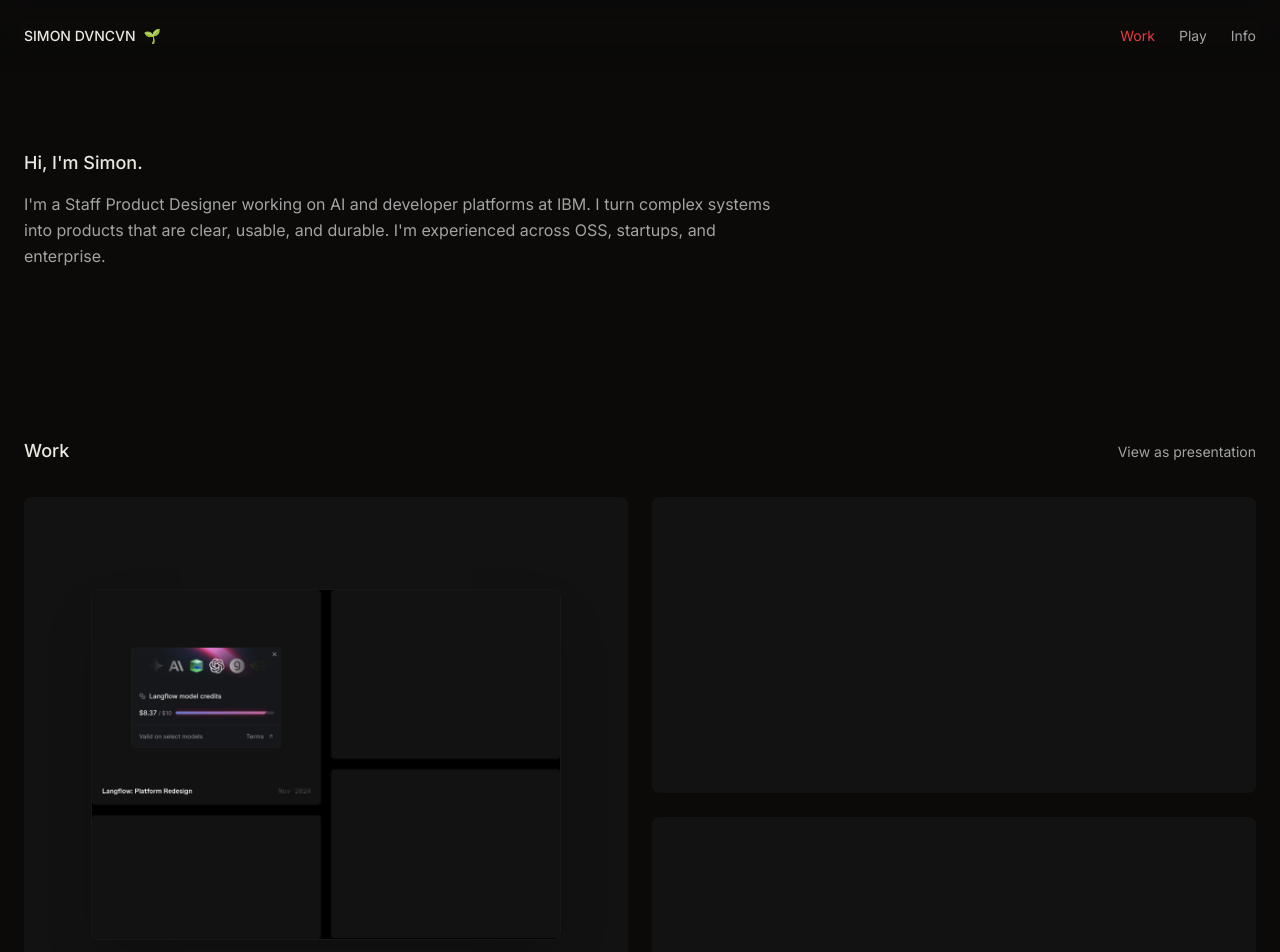
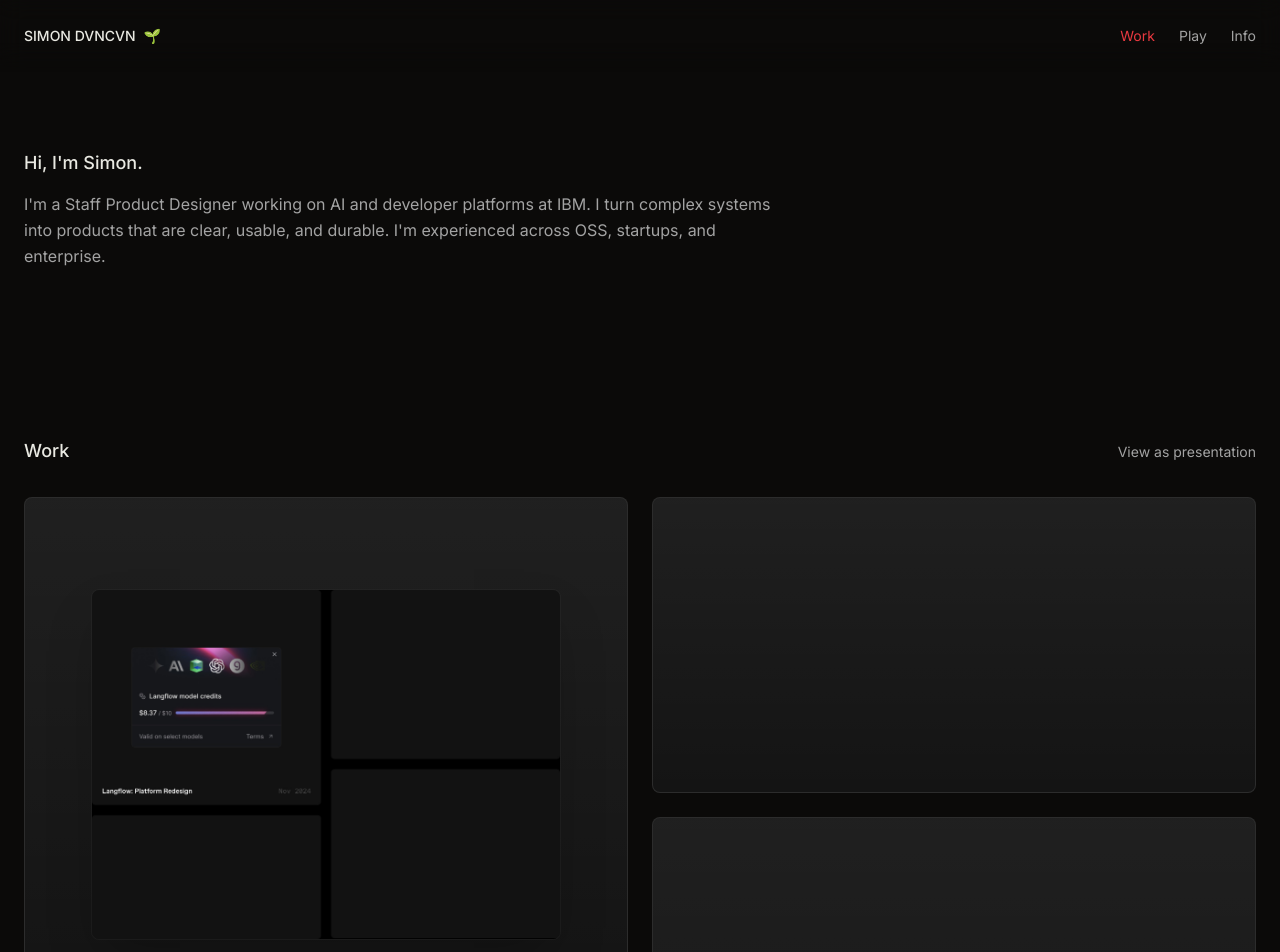
Before and after one commit to dvncvn/portfolio, a Next.js app: page / in a window 1280 px wide. Shown: the top 952 px of the page. Built offline with nearby package versions, Linux system fonts and the light colour scheme.

Commit message:
Refine page-load motion and restore work card surfaces
Use subtle settle-in animations (no opacity-to-zero) so tiles remain readable.
Fix WorkCard link display so card backgrounds fill the grid as intended.

```diff
--- a/src/app/info/page.tsx
+++ b/src/app/info/page.tsx
@@ -1,3 +1,6 @@
+"use client";
+
+import { motion } from "framer-motion";
 import { EmploymentTable, type EmploymentRow } from "@/components/employment-table";
 
 const workHistory: EmploymentRow[] = [
@@ -35,7 +38,15 @@ export default function InfoPage() {
   return (
     <div className="py-20">
       <div className="grid gap-16 lg:grid-cols-2 lg:gap-24">
-        <div className="space-y-4">
+        <motion.div
+          initial={{ opacity: 1, y: 10 }}
+          animate={{ opacity: 1, y: 0 }}
+          transition={{
+            duration: 0.35,
+            ease: [0.25, 0.1, 0.25, 1],
+          }}
+          className="space-y-4"
+        >
           <h1 className="text-[18px] font-medium leading-tight text-foreground">
             Info
           </h1>
@@ -43,9 +54,19 @@ export default function InfoPage() {
             A few details, links, and a quick work history. This page will get
             fleshed out as content comes together.
           </p>
-        </div>
+        </motion.div>
 
-        <EmploymentTable rows={workHistory} />
+        <motion.div
+          initial={{ opacity: 1, y: 10 }}
+          animate={{ opacity: 1, y: 0 }}
+          transition={{
+            duration: 0.35,
+            delay: 0.06,
+            ease: [0.25, 0.1, 0.25, 1],
+          }}
+        >
+          <EmploymentTable rows={workHistory} />
+        </motion.div>
       </div>
     </div>
   );
--- a/src/app/page.tsx
+++ b/src/app/page.tsx
@@ -1,6 +1,6 @@
 import Link from "next/link";
 import { IntroBlock } from "@/components/intro-block";
-import { WorkCard } from "@/components/work-card";
+import { WorkCardAnimated } from "@/components/work-card";
 
 const projects = [
   {
@@ -52,26 +52,28 @@ export default function Home() {
 
         <div className="flex flex-col gap-6 md:flex-row">
           <div className="flex flex-col gap-6 md:flex-1">
-            {[projects[0], projects[2]].map((project) => (
-              <WorkCard
+            {[projects[0], projects[2]].map((project, idx) => (
+              <WorkCardAnimated
                 key={project.slug}
                 slug={project.slug}
                 title={project.title}
                 date={project.date}
                 tall={project.tall}
                 imageSrc={project.imageSrc}
+                index={idx * 2}
               />
             ))}
           </div>
           <div className="flex flex-col gap-6 md:flex-1">
-            {[projects[1], projects[3]].map((project) => (
-              <WorkCard
+            {[projects[1], projects[3]].map((project, idx) => (
+              <WorkCardAnimated
                 key={project.slug}
                 slug={project.slug}
                 title={project.title}
                 date={project.date}
                 tall={project.tall}
                 imageSrc={project.imageSrc}
+                index={idx * 2 + 1}
               />
             ))}
           </div>
--- a/src/app/work/[slug]/page.tsx
+++ b/src/app/work/[slug]/page.tsx
@@ -32,7 +32,7 @@ export default async function WorkProjectPage({
 
         <div className="space-y-16">
           {project.sections.map((section, idx) => (
-            <SectionBlock key={`${section.heading}-${idx}`} section={section} />
+            <SectionBlock key={`${section.heading}-${idx}`} section={section} index={idx} />
           ))}
         </div>
       </div>
--- a/src/components/intro-block.tsx
+++ b/src/components/intro-block.tsx
@@ -2,12 +2,19 @@
 
 import Link from "next/link";
 import { useState } from "react";
+import { motion } from "framer-motion";
 
 export function IntroBlock() {
   const [isHovered, setIsHovered] = useState(false);
 
   return (
-    <div
+    <motion.div
+      initial={{ opacity: 1, y: 8 }}
+      animate={{ opacity: 1, y: 0 }}
+      transition={{
+        duration: 0.35,
+        ease: [0.25, 0.1, 0.25, 1],
+      }}
       className="group relative space-y-4"
       onMouseEnter={() => setIsHovered(true)}
       onMouseLeave={() => setIsHovered(false)}
@@ -42,6 +49,6 @@ export function IntroBlock() {
           </Link>
         </div>
       </div>
-    </div>
+    </motion.div>
   );
 }
--- a/src/components/play-grid.tsx
+++ b/src/components/play-grid.tsx
@@ -1,3 +1,6 @@
+"use client";
+
+import { motion } from "framer-motion";
 import { PlayItem } from "@/content/types";
 
 type PlayGridProps = {
@@ -7,12 +10,19 @@ type PlayGridProps = {
 export function PlayGrid({ items }: PlayGridProps) {
   return (
     <div className="grid gap-6 sm:grid-cols-2 lg:grid-cols-3">
-      {items.map((item) => (
-        <a
+      {items.map((item, idx) => (
+        <motion.a
           key={item.href}
           href={item.href}
           target="_blank"
           rel="noopener noreferrer"
+          initial={{ opacity: 1, y: 10 }}
+          animate={{ opacity: 1, y: 0 }}
+          transition={{
+            duration: 0.35,
+            delay: 0.06 + idx * 0.04,
+            ease: [0.25, 0.1, 0.25, 1],
+          }}
           className="group rounded-[8px] bg-[#121212] p-4 transition-colors hover:bg-white/[0.02]"
         >
           <div className="space-y-3">
@@ -34,7 +44,7 @@ export function PlayGrid({ items }: PlayGridProps) {
               </div>
             </div>
           </div>
-        </a>
+        </motion.a>
       ))}
     </div>
   );
--- a/src/components/project-hero.tsx
+++ b/src/components/project-hero.tsx
@@ -1,4 +1,7 @@
+"use client";
+
 import Link from "next/link";
+import { motion } from "framer-motion";
 import { Chip } from "@/components/chip";
 
 type ProjectHeroProps = {
@@ -19,7 +22,15 @@ export function ProjectHero({
   responsibilities,
 }: ProjectHeroProps) {
   return (
-    <header className="space-y-6">
+    <motion.header
+      initial={{ opacity: 1, y: 10 }}
+      animate={{ opacity: 1, y: 0 }}
+      transition={{
+        duration: 0.35,
+        ease: [0.25, 0.1, 0.25, 1],
+      }}
+      className="space-y-6"
+    >
       <Link
         href="/"
         className="inline-flex text-[14px] text-muted-foreground transition-colors hover:text-foreground"
@@ -55,6 +66,6 @@ export function ProjectHero({
           </ul>
         ) : null}
       </div>
-    </header>
+    </motion.header>
   );
 }
--- a/src/components/section-block.tsx
+++ b/src/components/section-block.tsx
@@ -1,13 +1,26 @@
+"use client";
+
+import { motion } from "framer-motion";
 import { WorkProjectSection } from "@/content/types";
 import { AssetRenderer } from "@/components/asset-renderer";
 
 type SectionBlockProps = {
   section: WorkProjectSection;
+  index?: number;
 };
 
-export function SectionBlock({ section }: SectionBlockProps) {
+export function SectionBlock({ section, index = 0 }: SectionBlockProps) {
   return (
-    <section className="space-y-4">
+    <motion.section
+      initial={{ opacity: 1, y: 12 }}
+      animate={{ opacity: 1, y: 0 }}
+      transition={{
+        duration: 0.35,
+        delay: 0.08 + index * 0.06,
+        ease: [0.25, 0.1, 0.25, 1],
+      }}
+      className="space-y-4"
+    >
       <div className="mx-auto max-w-[768px] space-y-2">
         <h2 className="text-[14px] font-medium text-foreground">{section.heading}</h2>
         {section.caption ? (
@@ -19,6 +32,6 @@ export function SectionBlock({ section }: SectionBlockProps) {
       <div className="mx-auto w-full max-w-[1200px]">
         <AssetRenderer section={section} />
       </div>
-    </section>
+    </motion.section>
   );
 }
--- a/src/components/work-card.tsx
+++ b/src/components/work-card.tsx
@@ -2,6 +2,7 @@
 
 import Link from "next/link";
 import { useRef, useState, useCallback } from "react";
+import { motion } from "framer-motion";
 
 type WorkCardProps = {
   slug: string;
@@ -9,6 +10,10 @@ type WorkCardProps = {
   date: string;
   tall?: boolean;
   imageSrc?: string;
+};
+
+type WorkCardAnimatedProps = WorkCardProps & {
+  index?: number;
 };
 
 export function WorkCard({
@@ -38,11 +43,14 @@ export function WorkCard({
     <Link
       ref={cardRef}
       href={`/work/${slug}`}
-      className="group relative overflow-hidden rounded-[8px] bg-[#121212] transition-all duration-200 border border-transparent hover:border-border"
+      className="group relative block w-full overflow-hidden rounded-[8px] bg-[#141414] transition-all duration-200 border border-white/[0.10] hover:border-white/[0.14]"
       onMouseMove={handleMouseMove}
       onMouseEnter={() => setIsHovered(true)}
       onMouseLeave={() => setIsHovered(false)}
     >
+      {/* Subtle surface sheen so empty cards still read as tiles */}
+      <div className="pointer-events-none absolute inset-0 bg-gradient-to-b from-white/[0.05] to-transparent" />
+
       {/* Border glow effect that follows cursor */}
       <div
         className="pointer-events-none absolute -inset-px rounded-[8px] opacity-0 transition-opacity duration-300 group-hover:opacity-100"
@@ -91,3 +99,23 @@ export function WorkCard({
     </Link>
   );
 }
+
+export function WorkCardAnimated({
+  index = 0,
+  ...props
+}: WorkCardAnimatedProps) {
+  return (
+    <motion.div
+      // Keep cards visible immediately (show surfaces), but add a subtle "settle" motion.
+      initial={{ opacity: 1, y: 10 }}
+      animate={{ opacity: 1, y: 0 }}
+      transition={{
+        duration: 0.35,
+        delay: 0.06 + index * 0.04,
+        ease: [0.25, 0.1, 0.25, 1],
+      }}
+    >
+      <WorkCard {...props} />
+    </motion.div>
+  );
+}
```
